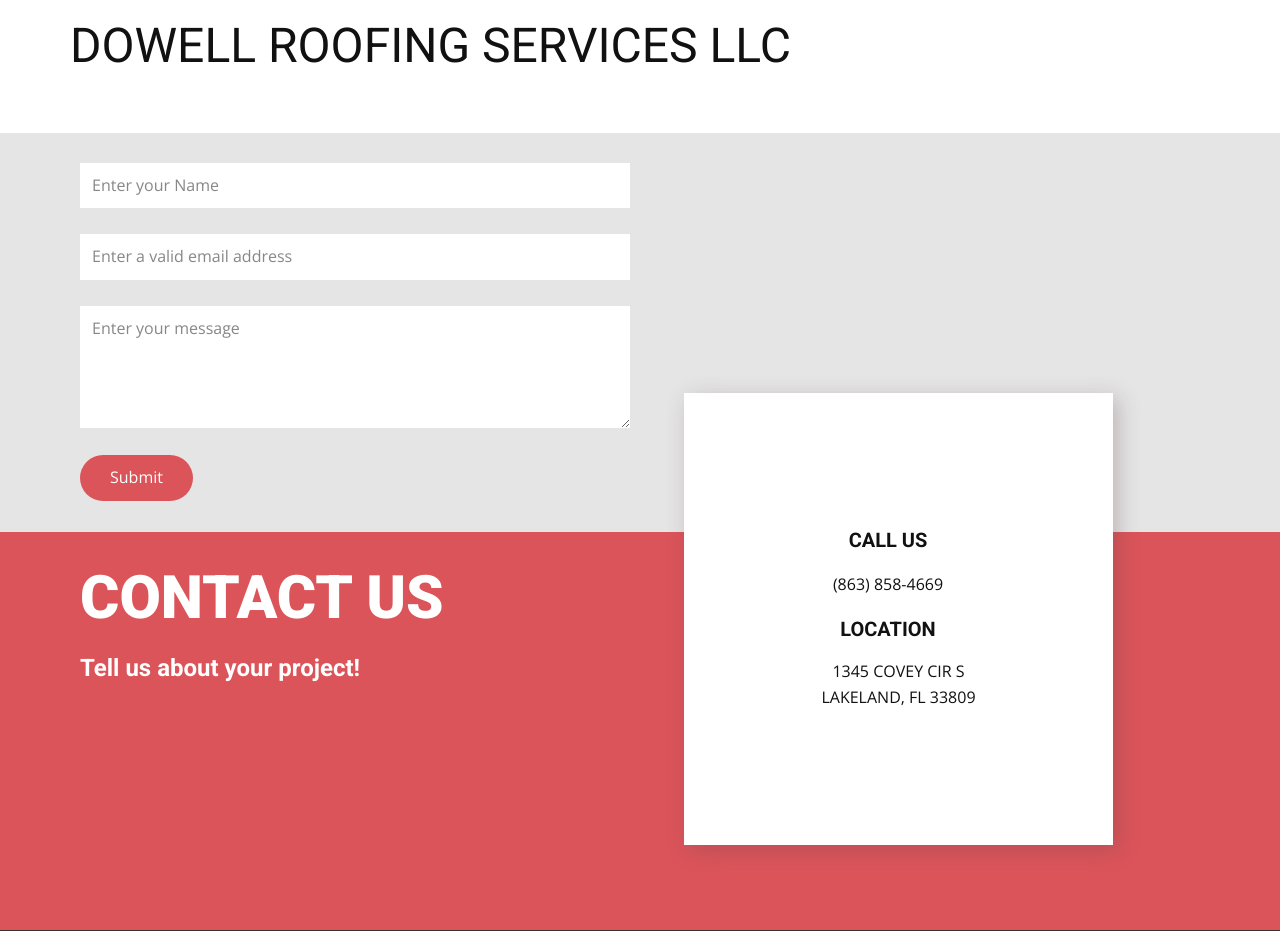
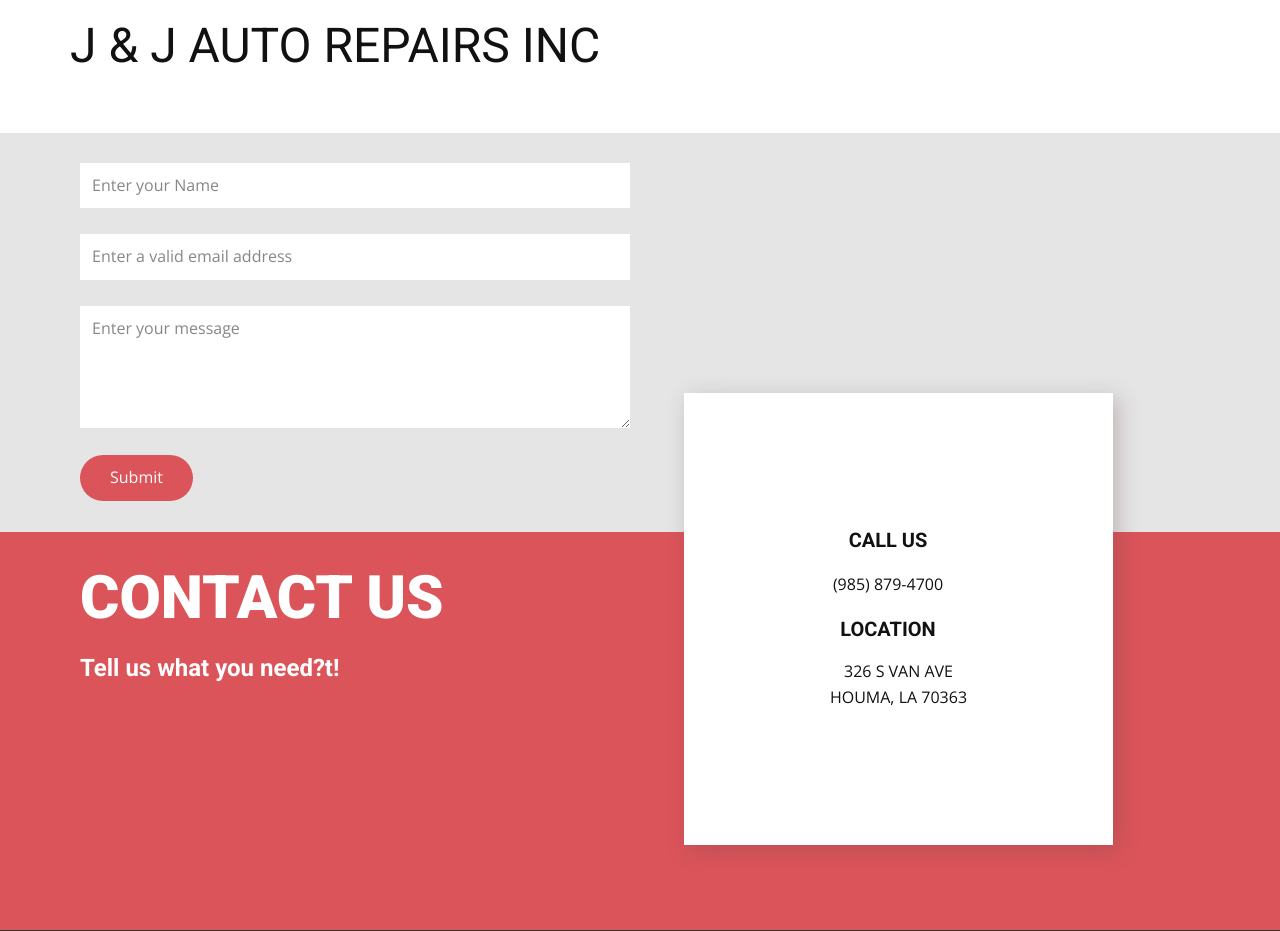
Before and after one commit to runacode/J-J, a PHP site: page / in a window 1280 px wide. Shown: the top 931 px of the page. Run offline with PHP 8.4, Linux system fonts and the light colour scheme.

Commit message:
Update index.php

```diff
--- a/index.php
+++ b/index.php
@@ -1,7 +1,7 @@
-<?php $company = "DOWELL ROOFING SERVICES LLC";
-$phone = "(863) 858-4669";
-	$address1 = "1345 COVEY CIR S";
-	$address2 = "LAKELAND, FL 33809";
+<?php $company = "J & J AUTO REPAIRS INC";
+$phone = "(985) 879-4700";
+	$address1 = "326 S VAN AVE";
+	$address2 = "HOUMA, LA 70363";
 ?>
 <!DOCTYPE html>
 <html style="font-size: 16px;">
@@ -74,7 +74,7 @@ $phone = "(863) 858-4669";
                   </div>
                 </div>
                 <h3 class="u-text u-text-7">Contact us</h3>
-                <h6 class="u-text u-text-8">Tell us about your project!</h6>
+                <h6 class="u-text u-text-8">Tell us what you need?t!</h6>
               </div>
             </div>
           </div>
```
